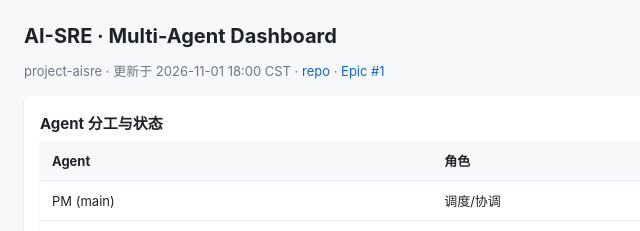
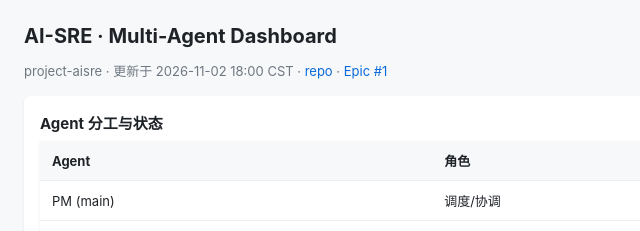
Before and after one commit to jchu-hk/project-aisre, a plain HTML site: page dashboard/multi-agent-dashboard.html in a window 1280 px wide. Shown: the top 231 px of the page, 0-640 px from the left. Drawn offline with Linux system fonts and the light colour scheme.

Commit message:
chore(dashboard): refresh for 2026-11-02 daily check-in

```diff
--- a/dashboard/multi-agent-dashboard.html
+++ b/dashboard/multi-agent-dashboard.html
@@ -17,7 +17,7 @@
 </head>
 <body>
 <h1>AI-SRE · Multi-Agent Dashboard</h1>
-<div class="sub">project-aisre · 更新于 2026-11-01 18:00 CST · <a href="https://github.com/jchu-hk/project-aisre">repo</a> · <a href="https://github.com/jchu-hk/project-aisre/issues/1">Epic #1</a></div>
+<div class="sub">project-aisre · 更新于 2026-11-02 18:00 CST · <a href="https://github.com/jchu-hk/project-aisre">repo</a> · <a href="https://github.com/jchu-hk/project-aisre/issues/1">Epic #1</a></div>
 
 <div class="card">
 <h2>Agent 分工与状态</h2>
```
